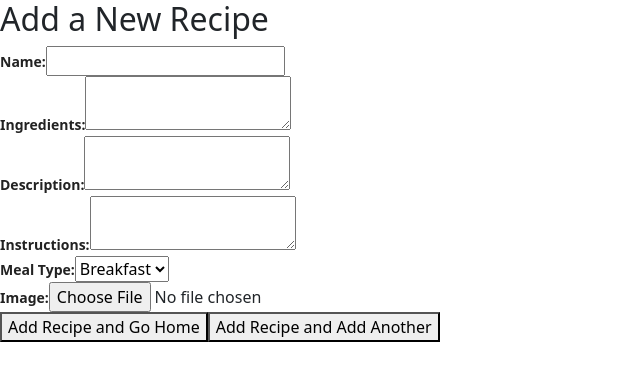
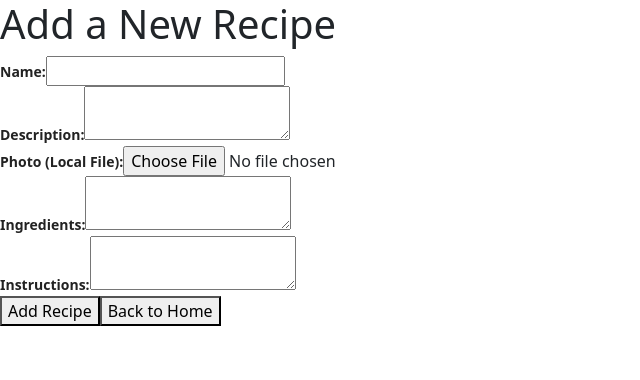
Before and after one commit to infuriated-mink/Semester2-MidtermSprint, a React (Create React App) app in the folder react-login/: page /add-item in a window 1280 px wide. Shown: the top 380 px of the page, without its empty margins (0-640 px from the left). Built offline with nearby package versions, Linux system fonts and the light colour scheme.

Commit message:
Added home button to Additem.js

```diff
--- a/react-login/src/components/AddRecipeAndAddAnotherButton.js
+++ /dev/null
@@ -1,9 +0,0 @@
-import React from 'react';
-
-function AddRecipeAndAddAnotherButton({ onAddAnother }) {
-  return (
-    <button onClick={onAddAnother}>Add Recipe and Add Another</button>
-  );
-}
-
-export default AddRecipeAndAddAnotherButton;
--- a/react-login/src/components/AddRecipeAndGoHomeButton.js
+++ /dev/null
@@ -1,17 +0,0 @@
-import React from 'react';
-import { useNavigate } from 'react-router-dom';
-
-function AddRecipeAndGoHomeButton() {
-  const navigate = useNavigate();
-
-  const handleAddRecipeAndGoHome = () => {
-
-    navigate('/home');
-  };
-
-  return (
-    <button onClick={handleAddRecipeAndGoHome}>Add Recipe and Go Home</button>
-  );
-}
-
-export default AddRecipeAndGoHomeButton;
--- a/react-login/src/pages/AddItem.js
+++ b/react-login/src/pages/AddItem.js
@@ -1,79 +1,72 @@
 import React, { useState } from 'react';
-import AddRecipeAndGoHomeButton from '../components/AddRecipeAndGoHomeButton';
-import AddRecipeAndAddAnotherButton from '../components/AddRecipeAndAddAnotherButton';
+import { addRecipe } from '../components/recipes';
+import { useNavigate } from 'react-router-dom';
 
 function AddItem() {
-  const [recipe, setRecipe] = useState({
+  const navigate = useNavigate();
+
+  const [item, setItem] = useState({
     name: '',
+    description: '',
+    photo: '',
     ingredients: '',
-    description: '',
     instructions: '',
-    mealType: '',
-    image: null, // Change the initial value to null
   });
 
   const handleInputChange = (e) => {
     const { name, value } = e.target;
-    setRecipe({
-      ...recipe,
-      [name]: value,
+    setItem({ ...item, [name]: value });
+  };
+
+  const handlePhotoChange = (e) => {
+    const file = e.target.files[0];
+    if (file) {
+      const reader = new FileReader();
+      reader.onload = (e) => {
+        setItem({ ...item, photo: e.target.result });
+      };
+      reader.readAsDataURL(file);
+    }
+  };
+
+  const handleSubmit = (e) => {
+    e.preventDefault();
+
+
+    const newRecipe = {
+      name: item.name,
+      description: item.description,
+      photo: item.photo,
+      ingredients: item.ingredients,
+      instructions: item.instructions,
+    };
+
+
+    addRecipe(newRecipe);
+
+    setItem({
+      name: '',
+      description: '',
+      photo: '',
+      ingredients: '',
+      instructions: '',
     });
   };
 
-  // Handle image file selection
-  const handleImageChange = (e) => {
-    const imageFile = e.target.files[0];
-    setRecipe({
-      ...recipe,
-      image: imageFile,
-    });
-  };
-
-  const handleAddRecipe = () => {
-    // Implement the logic to add the recipe
-    // You can access the image file as recipe.image
-    console.log('Added Recipe:', recipe);
-    setRecipe({
-      name: '',
-      ingredients: '',
-      description: '',
-      instructions: '',
-      mealType: '',
-      image: null,
-    });
-  };
-
-  const handleAddAnother = () => {
-    // Implement the logic to add the recipe and continue adding another
-    console.log('Added Recipe:', recipe);
-    setRecipe({
-      name: '',
-      ingredients: '',
-      description: '',
-      instructions: '',
-      mealType: '',
-      image: null,
-    });
+  const handleBackToHome = () => {
+    navigate('/home');
   };
 
   return (
     <div>
-      <h2>Add a New Recipe</h2>
-      <form>
+      <h1>Add a New Recipe</h1>
+      <form onSubmit={handleSubmit}>
         <div>
           <label>Name:</label>
           <input
             type="text"
             name="name"
-            value={recipe.name}
-            onChange={handleInputChange}
-          />
-        </div>
-        <div>
-          <label>Ingredients:</label>
-          <textarea
-            name="ingredients"
-            value={recipe.ingredients}
+            value={item.name}
             onChange={handleInputChange}
           />
         </div>
@@ -81,7 +74,32 @@ function AddItem() {
           <label>Description:</label>
           <textarea
             name="description"
-            value={recipe.description}
+            value={item.description}
+            onChange={handleInputChange}
+          />
+        </div>
+        <div>
+          <label>Photo (Local File):</label>
+          <input
+            type="file"
+            accept="image/*"
+            onChange={handlePhotoChange}
+          />
+        </div>
+        {item.photo && (
+          <div>
+            <img
+              src={item.photo}
+              alt="Recipe Preview"
+              style={{ maxWidth: '300px' }}
+            />
+          </div>
+        )}
+        <div>
+          <label>Ingredients:</label>
+          <textarea
+            name="ingredients"
+            value={item.ingredients}
             onChange={handleInputChange}
           />
         </div>
@@ -89,35 +107,17 @@ function AddItem() {
           <label>Instructions:</label>
           <textarea
             name="instructions"
-            value={recipe.instructions}
+            value={item.instructions}
             onChange={handleInputChange}
           />
         </div>
         <div>
-          <label>Meal Type:</label>
-          <select
-            name="mealType"
-            value={recipe.mealType}
-            onChange={handleInputChange}
-          >
-            <option value="breakfast">Breakfast</option>
-            <option value="lunch">Lunch</option>
-            <option value="dinner">Dinner</option>
-          </select>
-        </div>
-        <div>
-          <label>Image:</label>
-          <input
-            type="file"
-            name="image"
-            onChange={handleImageChange}
-          />
+          <button type="submit">Add Recipe</button>
+          <button type="button" onClick={handleBackToHome}>
+            Back to Home
+          </button>
         </div>
       </form>
-      <div>
-        <AddRecipeAndGoHomeButton onClick={handleAddRecipe} />
-        <AddRecipeAndAddAnotherButton onClick={handleAddAnother} />
-      </div>
     </div>
   );
 }
```
Also changed, not shown: react-login/src/components/RecipeFilter.js (+110 -15 lines).
